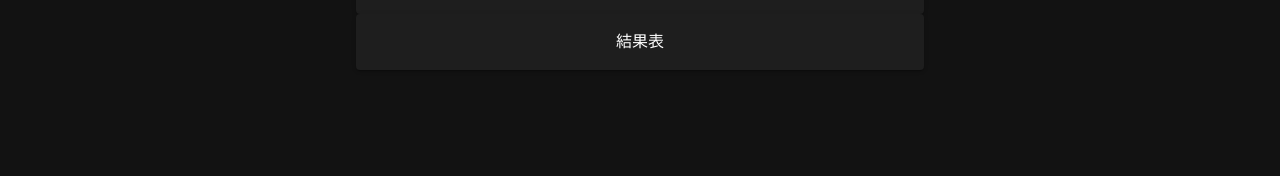
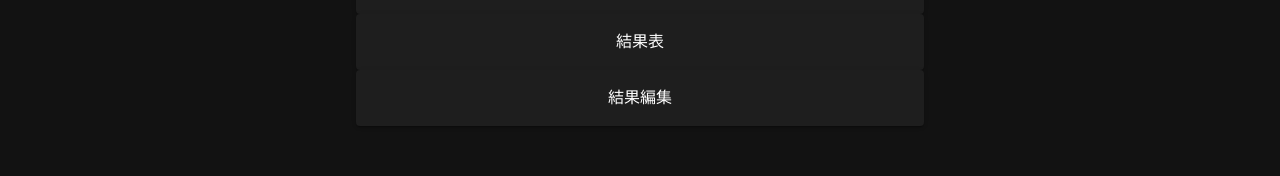
Before and after one commit to sakurai-ch/shaka2021, a Nuxt app: page / in a window 1280 px wide. Shown: the part 174-350 px from the top of the page. Built offline with nearby package versions, Linux system fonts and the light colour scheme.

Commit message:
add edit page

```diff
--- a/pages/index.vue
+++ b/pages/index.vue
@@ -35,6 +35,15 @@
           結果表
         </NuxtLink>
       </v-card>
+      <v-card class="logo py-4 d-flex justify-center link">
+        <NuxtLink
+          to="/results?edit=true"
+          tag="div"
+          style="cursor:pointer;"
+        >
+          結果編集
+        </NuxtLink>
+      </v-card>
     </v-col>
   </v-row>
 </template>
--- a/pages/results.vue
+++ b/pages/results.vue
@@ -30,6 +30,7 @@
         style="text-align:right"
       >
         <v-btn
+          v-if="edit"
           color="gray"
           class="p-0 error--text"
           icon
@@ -64,7 +65,10 @@
                 <th class="text-center">
                   パ
                 </th>
-                <th class="text-center">
+                <th
+                  v-if="edit"
+                  class="text-center"
+                >
                   <!-- 削除ボタン -->
                 </th>
               </tr>
@@ -93,6 +97,7 @@
                   {{ pylonPoint(flight) }}
                 </td>
                 <td
+                  v-if="edit"
                   class="text-center px-0"
                   style="width:20px;"
                 >
@@ -186,6 +191,7 @@ export default {
     header: {
       title: "結果表"
     },
+    edit: false,
     dialogF: false,
     dialogP: false,
     players: [],
@@ -195,6 +201,9 @@ export default {
   }),
   created() {
     this.getResults();
+    if(this.$route.query.edit != null){
+      this.edit = true;
+    }
   },
   mounted() {
     this.updateHeader();
```
